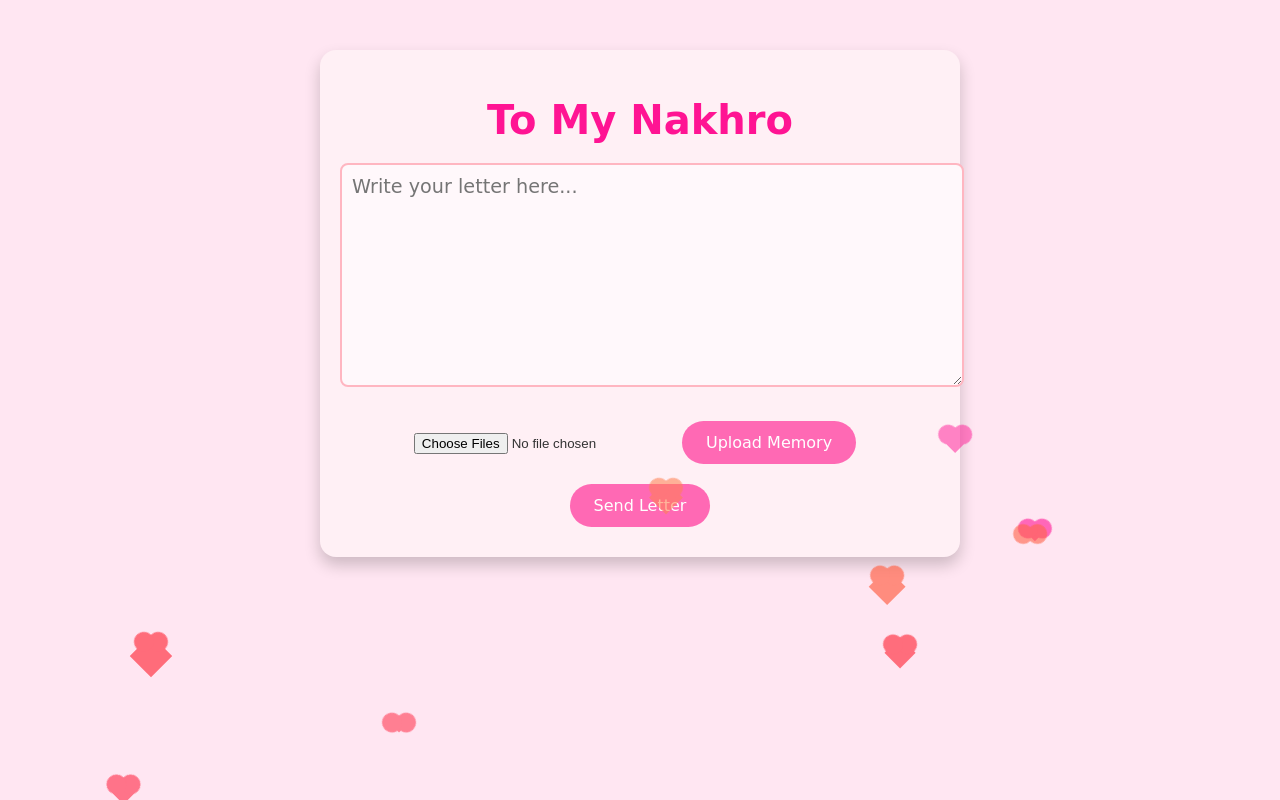
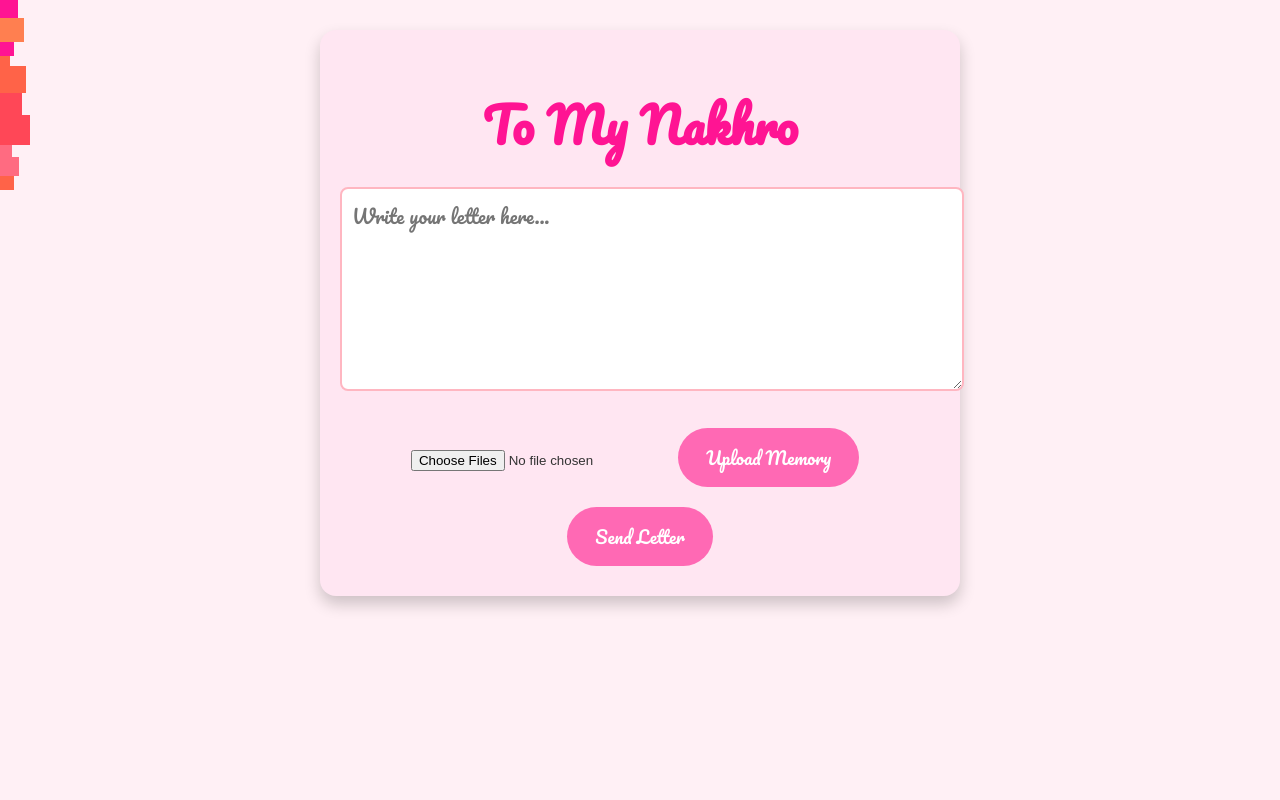
Before and after one commit to GPS527/valentine-letter, a plain HTML site: page index.html in a window 1280 px wide. Drawn offline with Linux system fonts and the light colour scheme; a web font is replaced by a local one.

Commit message:
Update styles.css

```diff
--- a/css/styles.css
+++ b/css/styles.css
@@ -1,85 +1,67 @@
-/* Import a cute Google Font */
-@import url('https://fonts.googleapis.com/css2?family=Love+Ya+Like+A+Sister&display=swap');
-
+/* Import the cute font */
 body {
-    font-family: 'Love Ya Like A Sister', cursive;
-    background-color: #ffe6f2;
+    font-family: 'Pacifico', cursive;
+    background-color: #fff0f5;
     color: #333;
     text-align: center;
-    animation: fadeIn 2s;
-    overflow: hidden;
+    overflow-x: hidden;
     margin: 0;
     padding: 0;
-}
-
-@keyframes fadeIn {
-    from { opacity: 0; }
-    to { opacity: 1; }
 }
 
 .container {
     width: 90%;
     max-width: 600px;
-    margin: 50px auto;
+    margin: 30px auto;
     padding: 20px;
-    background-color: #fff0f5;
+    background-color: #ffe6f2;
     border-radius: 16px;
     box-shadow: 0 8px 16px rgba(0, 0, 0, 0.2);
-    animation: slideIn 1s;
-}
-
-@keyframes slideIn {
-    from { transform: translateY(50px); opacity: 0; }
-    to { transform: translateY(0); opacity: 1; }
 }
 
 h1 {
-    font-size: 2.5em;
+    font-size: 3em;
     color: #ff1493;
     margin-bottom: 20px;
-    animation: fadeIn 2s;
 }
 
 textarea {
     width: 100%;
-    height: 200px;
+    height: 180px;
     margin-bottom: 20px;
     border: 2px solid #ffb6c1;
     border-radius: 8px;
     padding: 10px;
-    font-family: 'Love Ya Like A Sister', cursive;
     font-size: 1.2em;
-    background-color: #fff8fb;
-    animation: fadeIn 2s;
+    background-color: #ffffff;
+    font-family: 'Pacifico', cursive;
 }
 
 #uploadMemory {
     margin-bottom: 20px;
-    animation: fadeIn 2s;
 }
 
 #polaroidsContainer {
     display: flex;
     flex-wrap: wrap;
     justify-content: center;
-    animation: fadeIn 2s;
 }
 
 .polaroid {
-    width: 150px;
+    position: relative;
+    width: 180px;
     margin: 15px;
+    background: #fff;
     padding: 10px;
-    background-color: #ffffff;
-    border: 2px solid #ffb6c1;
-    border-radius: 16px;
-    box-shadow: 0 8px 16px rgba(0, 0, 0, 0.1);
-    animation: popUp 0.5s;
-    position: relative;
+    text-align: center;
+    box-shadow: 0 6px 12px rgba(0, 0, 0, 0.1);
+    border-radius: 12px;
+    transition: transform 0.3s, box-shadow 0.3s;
 }
 
-@keyframes popUp {
-    from { transform: scale(0.5); opacity: 0; }
-    to { transform: scale(1); opacity: 1; }
+.polaroid:hover {
+    transform: scale(1.05);
+    box-shadow: 0 12px 24px rgba(0, 0, 0, 0.2);
 }
 
 .polaroid img {
@@ -89,28 +71,27 @@ textarea {
 
 .polaroid button {
     position: absolute;
-    top: 5px;
-    right: 5px;
-    background-color: #ff69b4;
+    top: 8px;
+    right: 8px;
+    background-color: #ff4757;
     border: none;
+    color: #fff;
     border-radius: 50%;
-    padding: 5px 8px;
-    color: white;
+    padding: 5px;
     cursor: pointer;
-    font-size: 0.9em;
+    font-size: 1em;
 }
 
 button {
     background-color: #ff69b4;
     color: #fff;
     border: none;
-    padding: 12px 24px;
+    padding: 14px 28px;
     border-radius: 30px;
     cursor: pointer;
     margin: 10px;
-    font-size: 1em;
-    font-family: 'Love Ya Like A Sister', cursive;
-    animation: fadeIn 2s;
+    font-size: 1.1em;
+    font-family: 'Pacifico', cursive;
     transition: background-color 0.3s;
 }
 
@@ -120,7 +101,7 @@ button:hover {
 
 #floatingHearts {
     position: fixed;
-    bottom: 0;
+    top: 0;
     left: 0;
     width: 100%;
     height: 100%;
@@ -128,60 +109,37 @@ button:hover {
     overflow: hidden;
 }
 
-.heart {
+.floating-item {
     position: absolute;
     bottom: -50px;
-    width: 20px;
-    height: 20px;
-    background-color: #ff6b81;
-    transform: rotate(45deg);
+    width: 50px;
+    height: 50px;
+    background-size: contain;
+    background-repeat: no-repeat;
+    background-position: center;
     animation: floatUp linear infinite;
-    opacity: 0.8;
-}
-
-.heart::before,
-.heart::after {
-    content: '';
-    position: absolute;
-    width: 20px;
-    height: 20px;
-    background-color: inherit;
-    border-radius: 50%;
-}
-
-.heart::before {
-    top: -10px;
-    left: 0;
-}
-
-.heart::after {
-    left: -10px;
-    top: 0;
 }
 
 @keyframes floatUp {
     0% {
-        transform: translateY(0) rotate(45deg);
-        opacity: 1;
+        transform: translateY(0) scale(0.8);
+        opacity: 0.8;
     }
     100% {
-        transform: translateY(-100vh) rotate(45deg);
+        transform: translateY(-120vh) scale(1.2);
         opacity: 0;
     }
 }
 
-/* Media Queries for Responsiveness */
 @media (max-width: 600px) {
     .container {
         width: 95%;
     }
-
     .polaroid {
         width: 100%;
         margin: 10px 0;
     }
-
     textarea {
-        height: 180px;
+        height: 160px;
     }
 }
```
